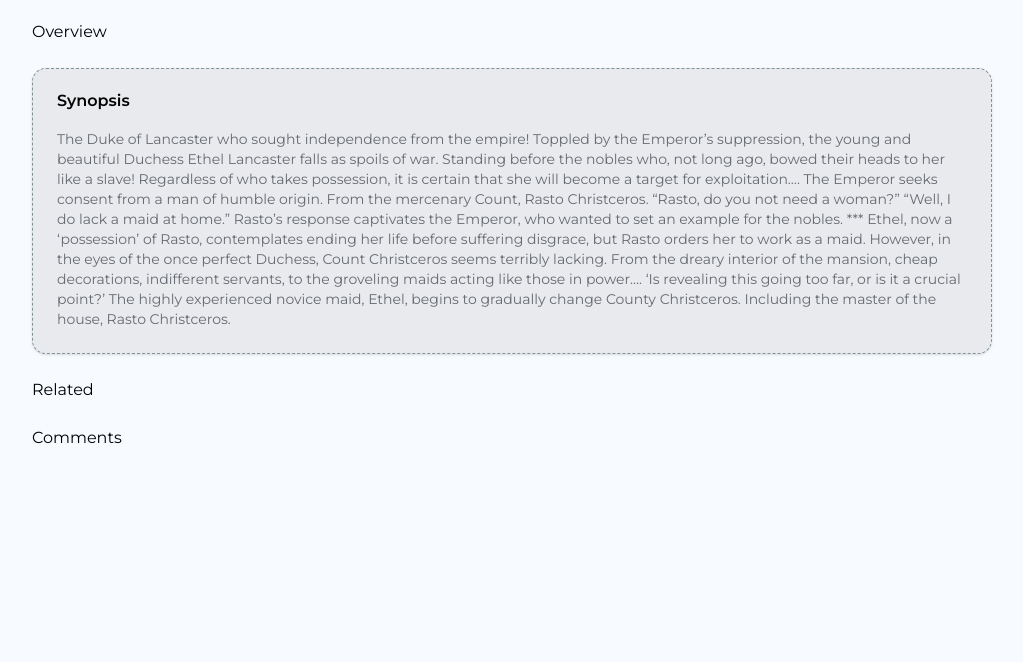
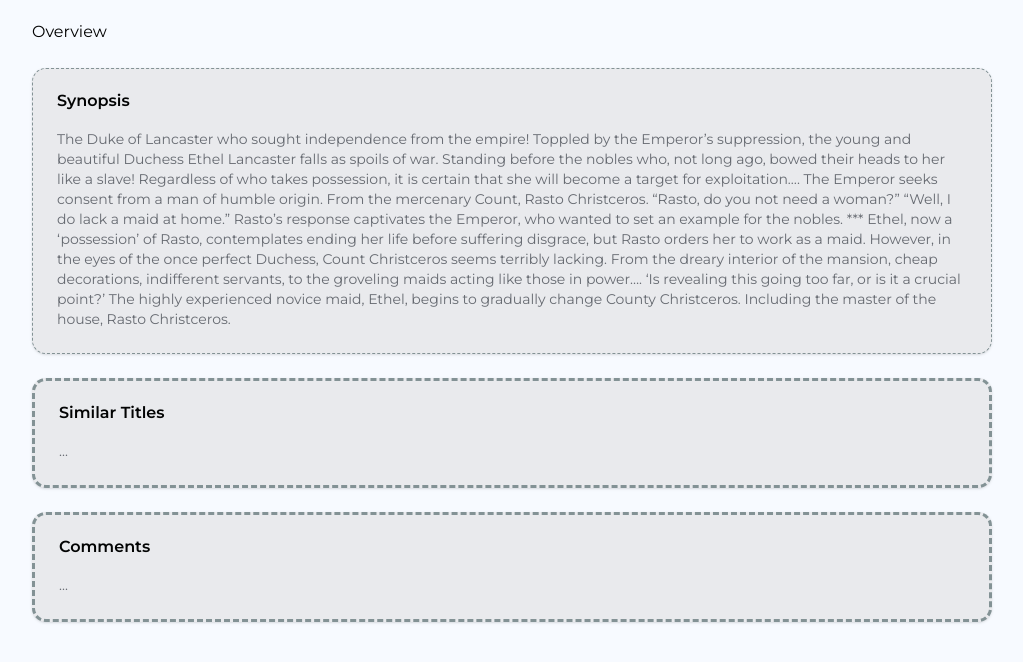
Before and after one commit to dark-night-queen/capire-client, a Next.js app: page /story/1 in a window 1280 px wide. Shown: the top 662 px of the page, without its empty margins (128-1151 px from the left). Built offline with nearby package versions, Linux system fonts and the light colour scheme.

Commit message:
added base code in comments & related section

```diff
--- a/src/app/story/_components/Comments.tsx
+++ b/src/app/story/_components/Comments.tsx
@@ -1,7 +1,18 @@
-import React from 'react'
+import React from "react";
+import {
+  Card,
+  CardDescription,
+  CardHeader,
+  CardTitle,
+} from "@/lib/components/ui";
 
 export const Comments = () => {
   return (
-    <div>Comments</div>
-  )
-}
+    <Card className="w-full border-dashed border-3">
+      <CardHeader className="gap-5">
+        <CardTitle>Comments</CardTitle>
+        <CardDescription>...</CardDescription>
+      </CardHeader>
+    </Card>
+  );
+};
--- a/src/app/story/_components/Related.tsx
+++ b/src/app/story/_components/Related.tsx
@@ -1,7 +1,18 @@
-import React from 'react'
+import React from "react";
+import {
+  Card,
+  CardDescription,
+  CardHeader,
+  CardTitle,
+} from "@/lib/components/ui/card";
 
 export const Related = () => {
   return (
-    <div>Related</div>
+    <Card className="w-full border-dashed border-3">
+      <CardHeader className="gap-5">
+        <CardTitle>Similar Titles</CardTitle>
+        <CardDescription>...</CardDescription>
+      </CardHeader>
+    </Card>
   )
 }
```
